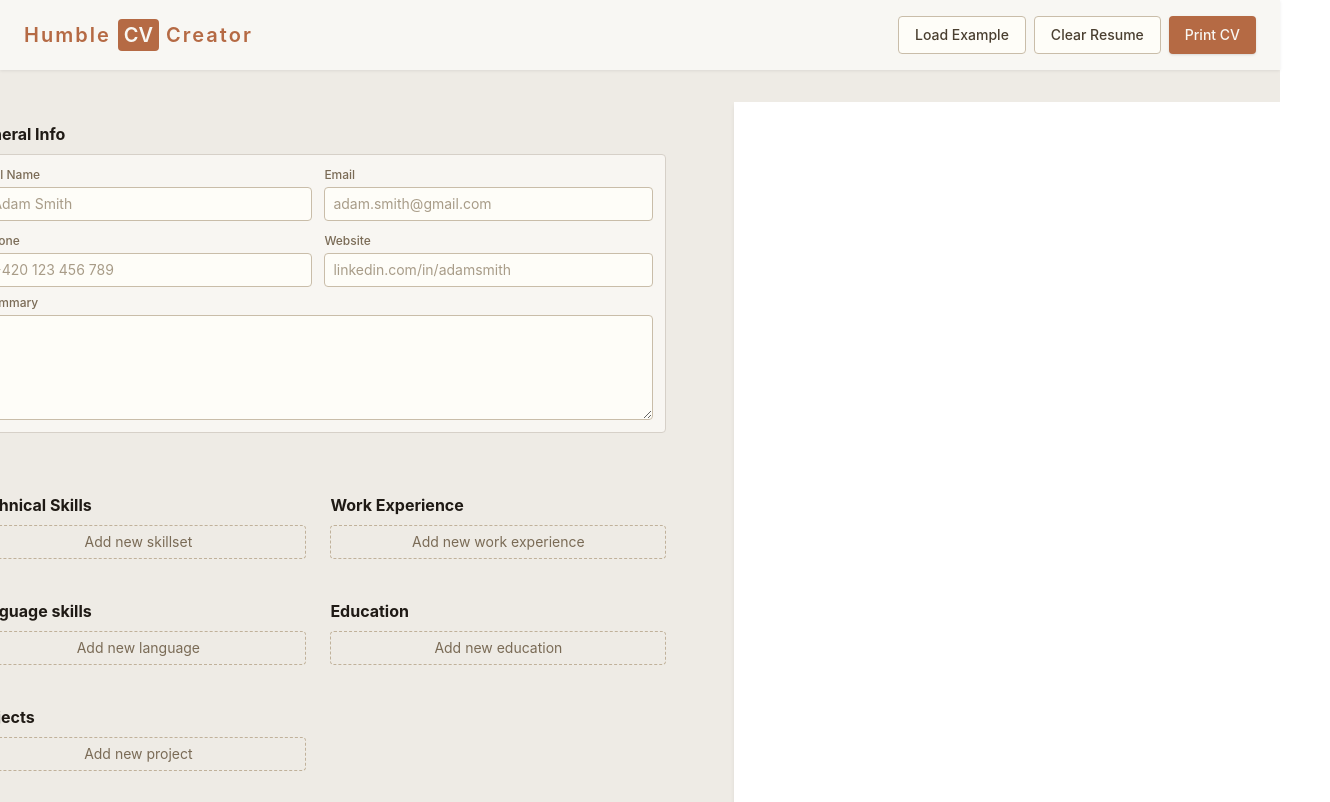
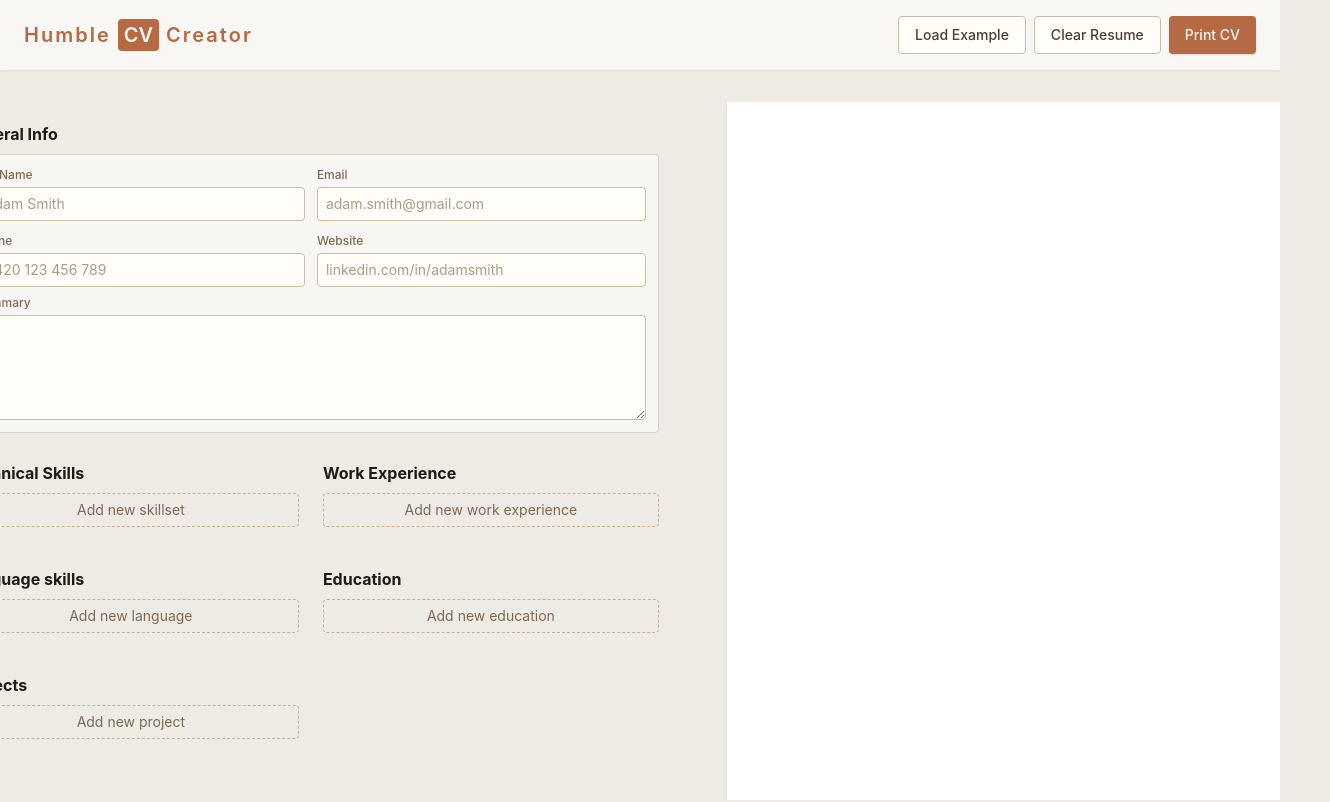
Before and after one commit to alexandrr2222/cv_application, a React (Vite) app: page / in a window 1280 px wide. Shown: the top 802 px of the page, 1330 px wide, since content can reach past the window. Built offline with nearby package versions, Linux system fonts and the light colour scheme.

Commit message:
Fix scrollbar gutter and stickiness problem

```diff
--- a/src/App.tsx
+++ b/src/App.tsx
@@ -16,8 +16,8 @@ function App() {
     setCvData((prev) => ({ ...prev, [key]: value }));
   }
   return (
-    <div className="bg-[#eeebe5] font-sans min-h-dvh">
-      <header className="sticky top-0 z-10 print:hidden bg-[#f8f7f3] flex flex-wrap items-center justify-center sm:justify-between gap-3 px-4 sm:px-6 py-3 sm:py-4 shadow-[0_1px_3px_rgba(0,0,0,0.08)]">
+    <div className="bg-[#eeebe5] font-sans h-dvh flex flex-col">
+      <header className="shrink-0 sticky top-0 z-10 print:hidden bg-[#f8f7f3] flex flex-wrap items-center justify-center sm:justify-between gap-3 px-4 sm:px-6 py-3 sm:py-4 shadow-[0_1px_3px_rgba(0,0,0,0.08)]">
         <p className="w-full sm:w-auto text-center sm:text-left text-base sm:text-xl font-semibold tracking-wider sm:tracking-widest text-accent">
           {" "}
           Humble{" "}
@@ -44,8 +44,7 @@ function App() {
           />
         </div>
       </header>
-      <main className="flex flex-col xl:gap-12 2xl:gap-20 xl:shrink-0 xl:flex-row items-start justify-center px-4 sm:px-6 py-8 print:block print:p-0">
-        {" "}
+      <main className="flex scrollbar-gutter-stable overflow-y-auto flex-1 flex-col xl:gap-12 2xl:gap-20 xl:shrink-0 xl:flex-row items-start justify-center px-4 sm:px-6 py-8 print:block print:p-0">
         <FormPanel cvData={cvData} updateSection={updateSection} />
         <PrintedCv cvData={cvData} />
       </main>
--- a/src/FormPanel.tsx
+++ b/src/FormPanel.tsx
@@ -11,7 +11,7 @@ export function FormPanel({ cvData, updateSection }: FormPanelProps) {
     <form
       aria-label="CV editor"
       onSubmit={(e) => e.preventDefault()}
-      className="flex flex-col gap-8 w-full xl:w-184 shrink-0 rounded-lg p-3 sm:p-5 print:hidden"
+      className="flex flex-col w-full xl:w-184 shrink-0 rounded-lg p-3 sm:p-5 print:hidden"
     >
       <GeneralInfo
         generalInfo={cvData.generalInfo}
--- a/src/PrintedCv.tsx
+++ b/src/PrintedCv.tsx
@@ -5,7 +5,7 @@ import { SectionHeader } from "./PrintedCvComponents/SectionHeader";
 
 export function PrintedCv({ cvData }: { cvData: cvDataType }) {
   return (
-    <div className="hidden xl:block sticky top-33 self-start print:block! print:static">
+    <div className="hidden xl:block sticky top-14 print:block! print:static">
       <div className="zoom-[0.75] print:zoom-[1]">
         <article className="font-serif w-[210mm] min-h-[297mm] p-[15mm] bg-white text-black shadow-md print:shadow-none print:w-full print:min-h-0 text-sm leading-relaxed space-y-6">
           <header
--- a/src/index.css
+++ b/src/index.css
@@ -3,6 +3,12 @@
 
 :root {
   color: var(--color-text);
+  background-color: #eeebe5;
+}
+html,
+body {
+  height: 100%;
+  overflow: hidden;
 }
 @theme {
   --color-bg: #ebe3d5;
```
